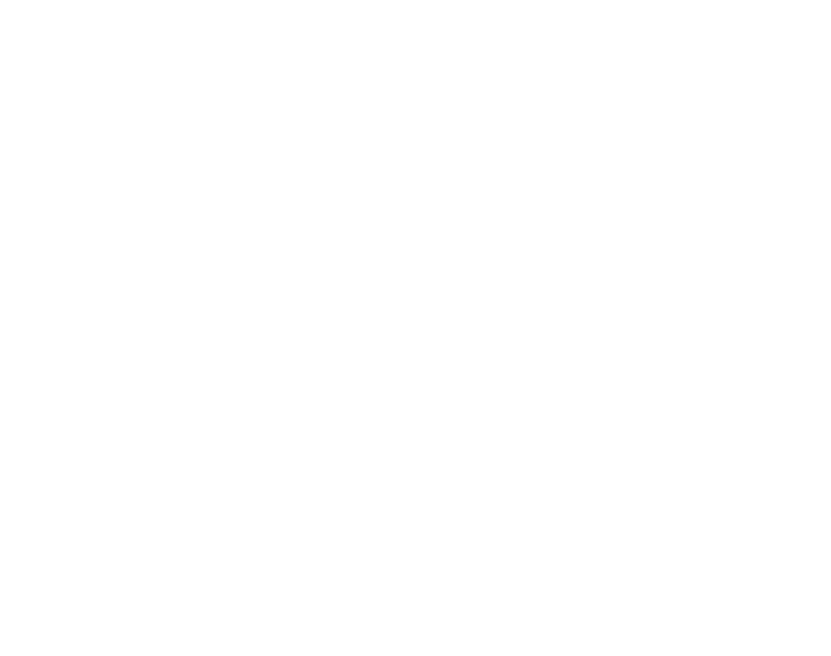
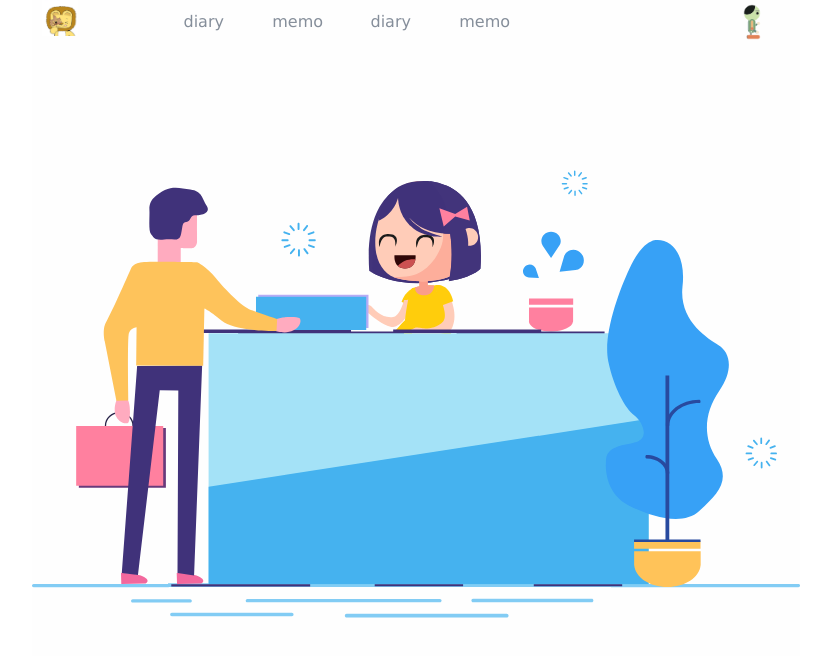
Before and after one commit to bellakongqn/journal, a Vue app: page /index in a window 1280 px wide. Shown: the top 656 px of the page, without its empty margins (224-1055 px from the left). Built offline with nearby package versions, Linux system fonts and the light colour scheme; sample sign-in values are in the browser's storage.

Commit message:
信息卡;退出登录;首页;Logo切换至主页

```diff
--- /dev/null
+++ b/src/components/SplitLine/SplitLine.vue
@@ -0,0 +1,10 @@
+<template>
+    <div class="splitLine"/>
+</template>
+
+<style lang="less" scoped>
+    .splitLine{
+        border-bottom: 1px dashed #e7e7e7;
+        margin: 20px 10px;
+    }
+</style>
--- a/src/router.js
+++ b/src/router.js
@@ -7,6 +7,7 @@
 import register from './views/register/register.vue'
 import diary from './views/diary/diary.vue'
 import memo from './views/memo/memo.vue'
+import index from './views/index/index.vue'
 
 
 Vue.use(VueRouter);
@@ -16,8 +17,11 @@
     { path: '/', redirect: '/home' },
     { path: "/login", component: login },
     { path: '/register', component:register },
-    { path:"/home", component: home, meta: { name: '主页' },
+    { path:"/home", component: home,
+      redirect: '/index',
+      meta: { name: '主页' },
       children:[
+        { path:'/index', component:index },
         { path:'/diary', component:diary }, // 日记
         { path:'/memo', component:memo },   // 备忘录
       ] },
--- a/src/views/home/home.less
+++ b/src/views/home/home.less
@@ -15,9 +15,29 @@
 .personalContainer{
     display: flex;
     align-items: center;
+    position: relative;
+    width: 180px;
 }
-.logo,.avatar{
+.cardDetail{
+    position: absolute;
+    top: 44px;
+    width: 180px;
+    background: #FAD722;
+    right: 0;
+}
+.triangle_border_up{
+    position: absolute;
+    right: 0px;
+}
+.avatar{
     height: 36px;
+    cursor: pointer;
+    position: absolute;
+    right: 20px;
+}
+.logo{
+    height: 36px;
+    cursor: pointer;
     // padding-top: 2px;
 }
 .navContainer{
@@ -50,3 +70,52 @@
     height: calc(100vh - 44px);
     margin-top: 10px;
 }
+.test_triangle_border{
+    width:200px;
+    position:relative;
+    right: 0;
+}
+.test_triangle_border .popup{
+    width:160px;
+    color:#858E9A;
+    text-align: center;
+    border-radius:4px;
+    position:absolute;
+    top:30px;
+    // left:30px;
+    border:1px solid #858E9A;
+}
+.test_triangle_border .popup span{
+    display:block;
+    width:0;
+    height:0;
+    border-width:0 10px 10px;
+    border-style:solid;
+    border-color:transparent transparent #858E9A;
+    position:absolute;
+    top:-10px;
+    left:88%;/* 三角形居中显示 */
+    margin-left:-10px;/* 三角形居中显示 */
+}
+.test_triangle_border .popup em{
+    display:block;
+    width:0;
+    height:0;
+    border-width:0 10px 10px;
+    border-style:solid;
+    border-color:transparent transparent #fff;
+    position:absolute;
+    top:1px;
+    left:-10px;
+}
+h1,h2{
+    font-size: 14px;
+    font-weight: 400;
+    line-height: 24px;
+}
+h2{
+    cursor: pointer;
+}
+.splitLine{
+    margin: 0px 10px 4px 10px !important;
+}
--- a/src/views/home/home.vue
+++ b/src/views/home/home.vue
@@ -1,7 +1,7 @@
 <template>
     <div class="homeContainer"  style="overflow: hidden">
         <header class="headerContainer">
-            <img  src="../../img/logo.jpg" class="logo"/>
+            <img  src="../../img/logo.jpg" class="logo" @click="toIndex"/>
             <div class="navContainer">
                 <router-link to="/diary">diary</router-link>
                 <router-link to="/memo">memo</router-link>
@@ -9,31 +9,45 @@
                 <router-link to="/memo">memo</router-link>
             </div>
             <div class="personalContainer">
-                <img  src="../../img/avatar.png" class="avatar"/>
-                <!-- <span class="nickname">汪大屁</span> -->
+                <img  src="../../img/avatar.png" class="avatar" @click="showCardDetail"/>
+                <div class="test_triangle_border" v-show="showCard">
+                    <div class="popup">
+                        <span><em></em></span>
+                        <h1>汪大屁，早上好🐖</h1>
+                        <SplitLine class="splitLine"/>
+                        <h2 @click="loginOut">退出登录</h2>
+                    </div>
+                </div>
             </div>
+
 
         </header>
         <body class="mainContainer">
             <router-view></router-view>
-
-
         </body>
-
-
-        <!-- <Button text="退出" size="small" @click="loginOut"/> -->
     </div>
 </template>
 <script>
-// import Button from '../../components/Button/Button.vue'
+import SplitLine from '../../components/SplitLine/SplitLine.vue'
 export default {
     components:{
-        // Button,
+        SplitLine
+    },
+    data(){
+        return{
+            showCard:false,
+        }
     },
     methods:{
         loginOut(){
             this.$store.commit('login/loginOut')
             this.$router.push('/login')
+        },
+        toIndex(){
+            this.$router.push('/index')
+        },
+        showCardDetail(){
+            this.showCard = !this.showCard
         }
     }
 }
--- /dev/null
+++ b/src/views/index/index.vue
@@ -0,0 +1,15 @@
+<template>
+    <div class="indexContainer">
+        <img  src="../../img/home.svg"/>
+    </div>
+</template>
+<style lang="less" scoped>
+.indexContainer{
+    width: 100%;
+    height: 100%;
+    img{
+        width: 100%;
+        height: 90%;
+    }
+}
+</style>
--- a/src/views/login/login.less
+++ b/src/views/login/login.less
@@ -21,7 +21,3 @@
     height: 30px;
     line-height: 30px;
 }
-.splitLine{
-    border-bottom: 1px dashed #e7e7e7;
-    margin: 20px 10px;
-}
--- a/src/views/login/login.vue
+++ b/src/views/login/login.vue
@@ -7,7 +7,7 @@
                 <Input v-model="password" type="password" label="密码"/>
                 <Button text="登录" size="small" @click="loginIn"/>
             </form>
-            <div class="splitLine"/>
+            <SplitLine />
             <Button text="注册" @click="toRegister"/>
 
         </div>
@@ -17,6 +17,7 @@
 
 import Input from '../../components/Input/Input.vue'
 import Button from '../../components/Button/Button.vue'
+import SplitLine from '../../components/SplitLine/SplitLine.vue'
 export default {
     data(){
         return{
@@ -36,6 +37,7 @@
     components:{
         Input,
         Button,
+        SplitLine,
     }
 
 }
```
Also changed, not shown: src/img/home.svg (added).
